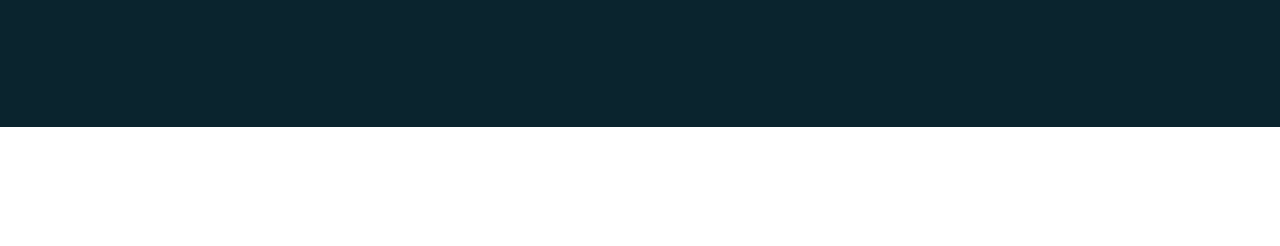
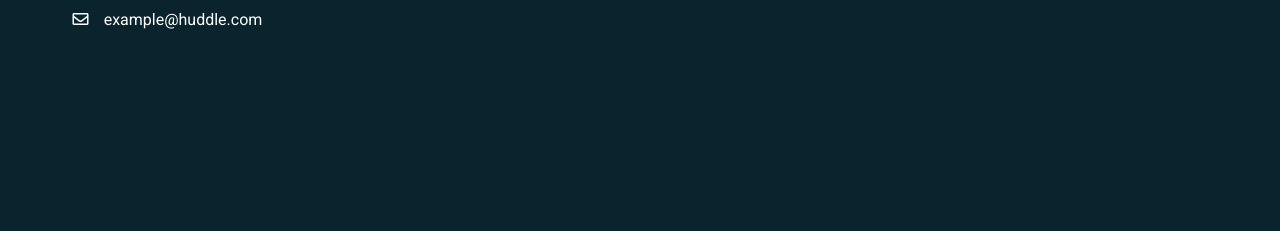
Before and after one commit to AjeaSmith/Huddle-landing-page-collab, a plain HTML site: page index.html in a window 1280 px wide. Shown: the part 554-800 px from the top of the page. Drawn offline with Linux system fonts and the light colour scheme.

Commit message:
fixed height issues with footer

```diff
--- a/css/style.css
+++ b/css/style.css
@@ -1,5 +1,6 @@
 html,
 body {
+  height: 100vh;
   margin: 0;
   padding: 0;
   box-sizing: border-box;
@@ -62,10 +63,9 @@ nav {
 
 /* FOOTER  */
 footer {
-  height: 100%;
+  height: 74vh;
   display: flex;
   flex-direction: column;
-  justify-content: space-around;
   flex-shrink: 0;
   padding: 3%;
   background-color: rgb(10, 36, 46);
@@ -163,9 +163,10 @@ path {
 /* Footer */
 @media (min-width: 868px) {
   footer {
-    height: 50vh;
+    height: 63vh;
     align-items: center;
     flex-direction: row;
+    justify-content: space-around;
   }
   footer .left {
     width: 33%;
```
